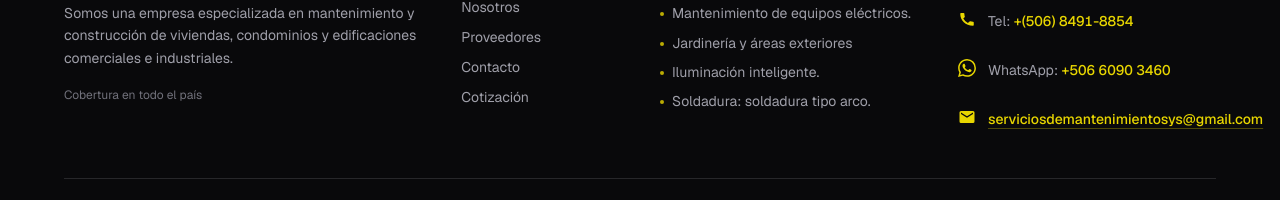
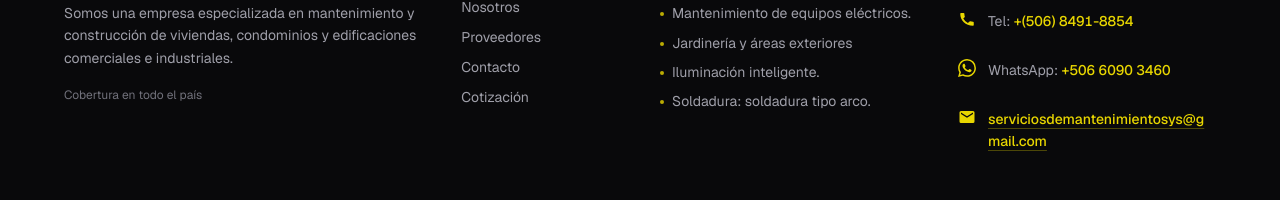
Before and after one commit to Dnnst89/SYS-Mantenimiento, a Next.js app: page / in a window 1280 px wide. Shown: the part 3558-3758 px from the top of the page. Built offline with nearby package versions, Linux system fonts and the light colour scheme.

Commit message:
se elimino la modificacion de diseño que se hizo anteriormente

```diff
--- a/components/footer/Footer.jsx
+++ b/components/footer/Footer.jsx
@@ -179,7 +179,7 @@ export default function Footer() {
                 <span className="pt-0.5 text-zinc-400">
                   <a
                     href={`mailto:${COMPANY_EMAIL}`}
-                    className="whitespace-nowrap font-medium text-sys-yellow underline decoration-sys-yellow/30 underline-offset-4 transition hover:decoration-sys-yellow"
+                    className="break-all font-medium text-sys-yellow underline decoration-sys-yellow/30 underline-offset-4 transition hover:decoration-sys-yellow"
                   >
                     {COMPANY_EMAIL}
                   </a>
```
